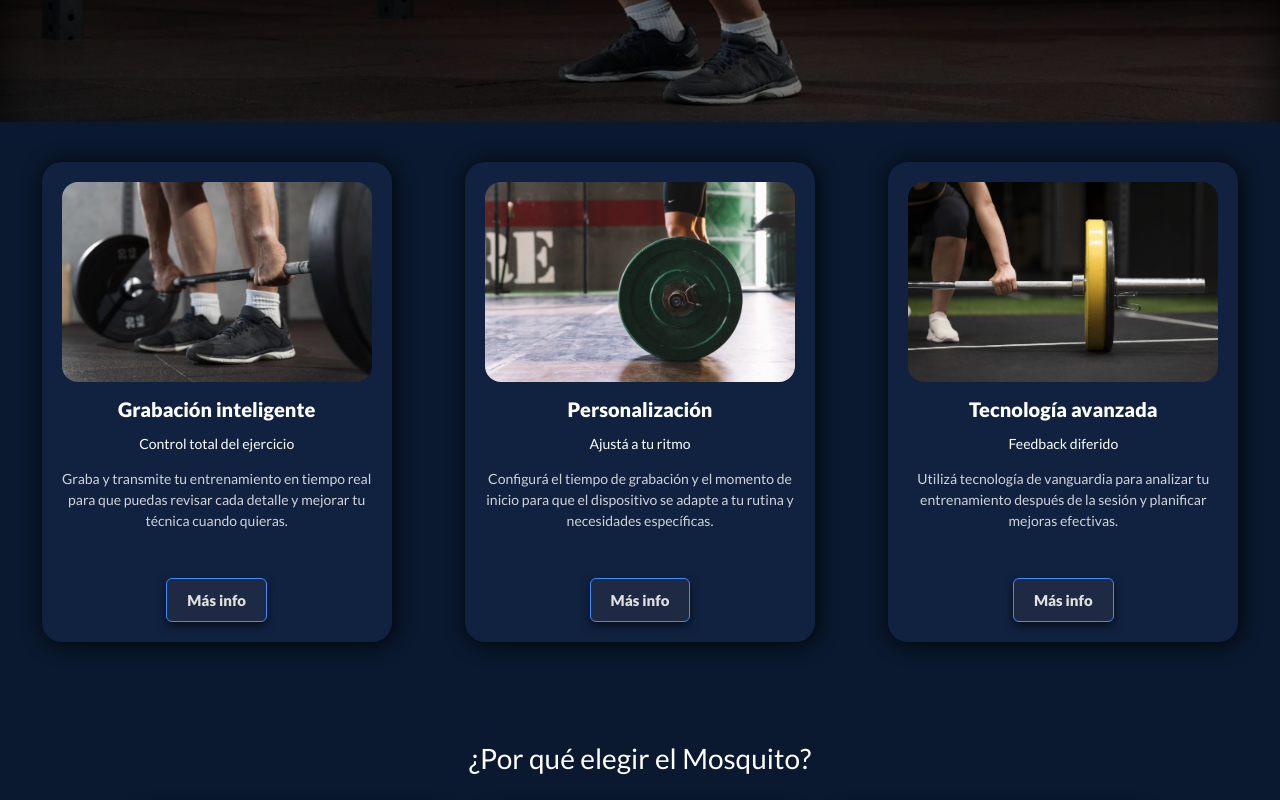
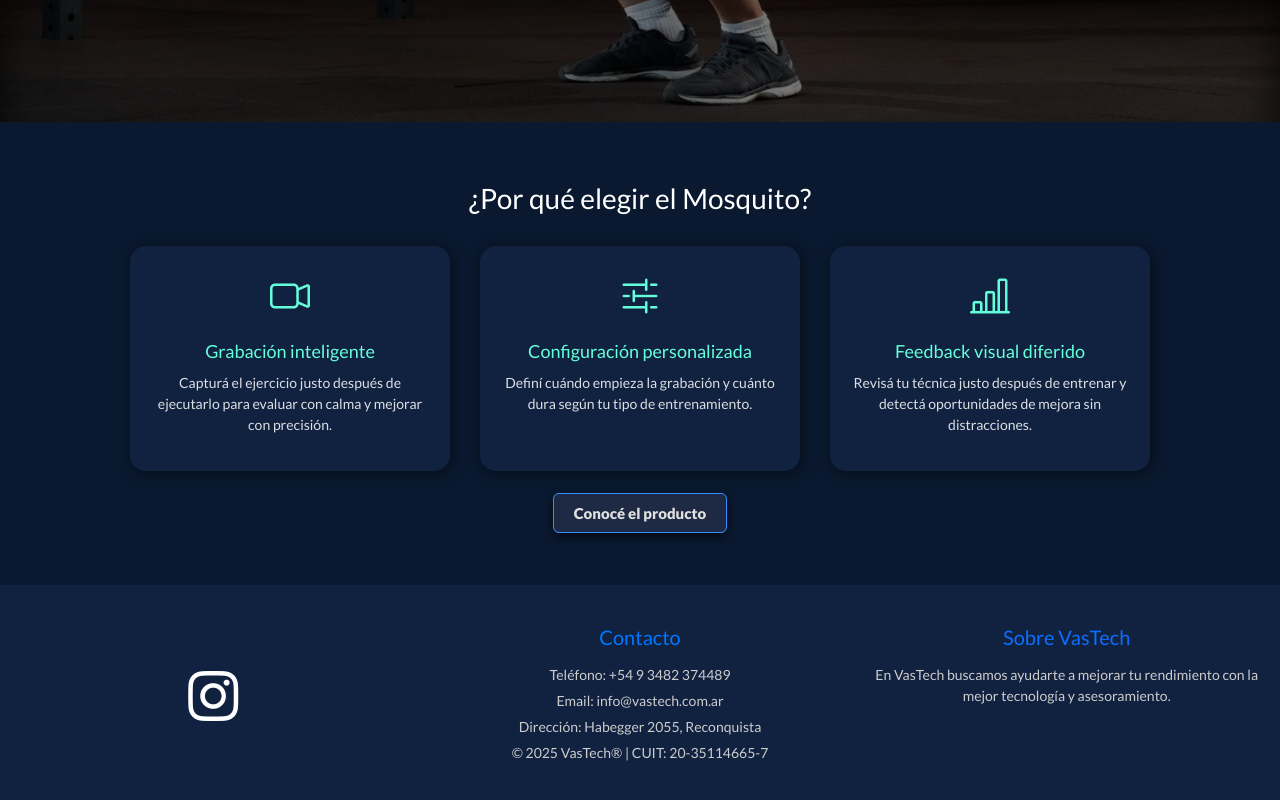
Before and after one commit to Fedecian31/VasTech, a website: page index.html in a window 1280 px wide. Shown: the part 620-1420 px from the top of the page. Drawn offline with nearby package versions, Linux system fonts and the light colour scheme.

Commit message:
Sacar cards

```diff
--- a/index.html
+++ b/index.html
@@ -58,7 +58,7 @@
         </section>
 
         <!--Cards-->
-        <section class="cards" data-aos="fade-up" data-aos-duration="1500">
+        <!-- <section class="cards" data-aos="fade-up" data-aos-duration="1500">
             <div class="card-custom">
                 <img src="./img/cargada.webp" alt="Atleta por realizar una cargada" />
                 <div class="card-content">
@@ -91,7 +91,7 @@
                 </div>
                 <a href="./pages/productos.html" class="boton-principal">Más info</a>
             </div>
-        </section>
+        </section> -->
 
         <!--Imagen 3er sección-->
         <section class="ultimaseccion">
@@ -135,6 +135,7 @@
                 <p>Teléfono: +54 9 3482 374489</p>
                 <p>Email: info@vastech.com.ar</p>
                 <p>Dirección: Habegger 2055, Reconquista</p>
+                <p>&copy; 2025 VasTech® | CUIT: 20-35114665-7</p>
             </div>
 
             <div class="footer-about">
```
